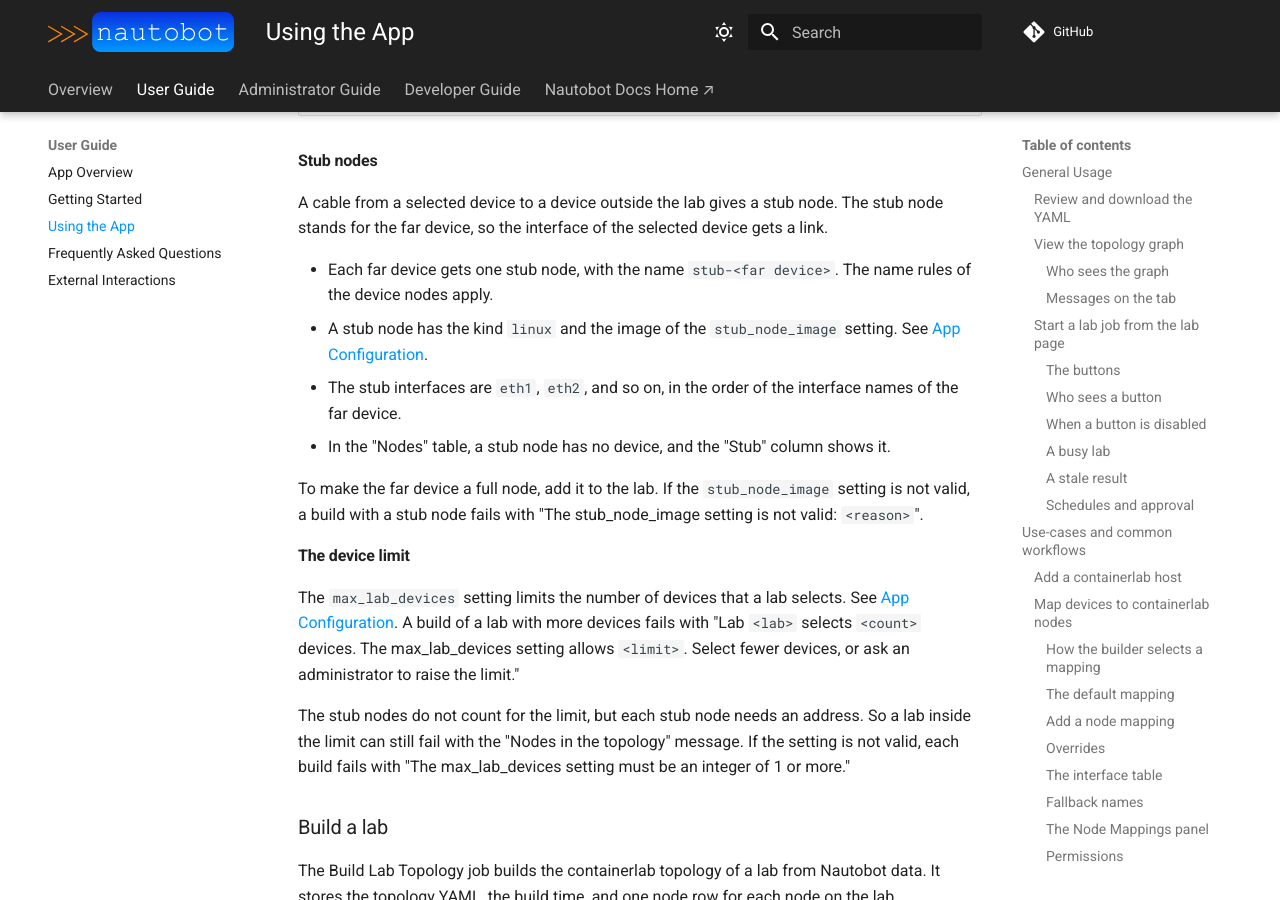
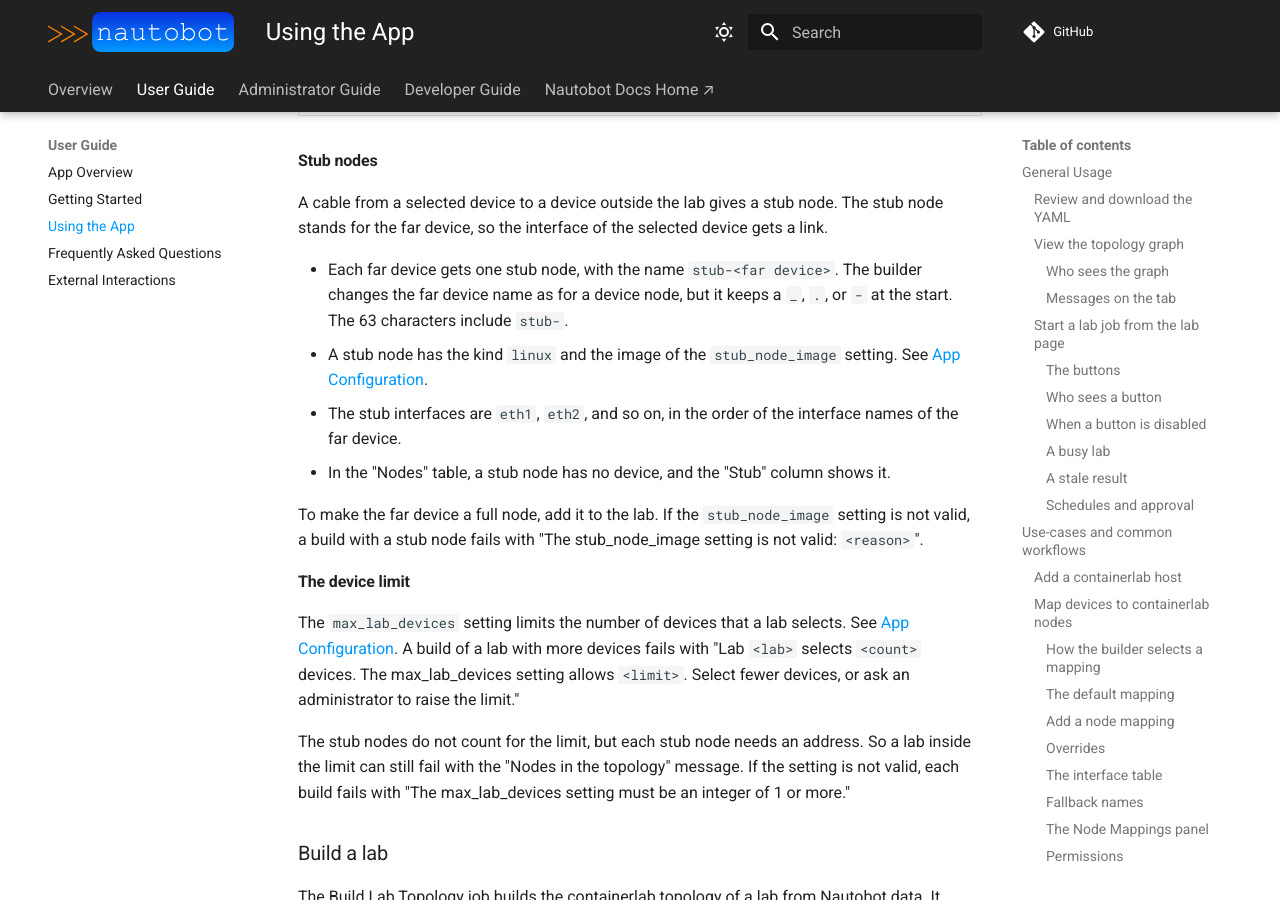
Before and after one commit to jtdub/nautobot-app-containerlab-orchestrator, an MkDocs documentation site: the page built from docs/user/app_use_cases.md, in a window 1280 px wide and 900 px high, scrolled down 15174 px. Built offline with MkDocs 1.6.1 and Material for MkDocs 9.7.7, drawn with Linux system fonts in a browser that asks for light colours; comment, search, counter and statistics services are not loaded; some of the changed text lies outside the part shown.

Commit message:
123: Address QA round 1 findings
Link the Golden Config section from the lab steps (E3). Give the exact stub
node name rule. Split two steps and one long sentence for ASD-STE100.

Claude-Session: https://claude.ai/code/session_015Wtbd2AbXxZ9u8rarE86by

```diff
--- a/docs/user/app_use_cases.md
+++ b/docs/user/app_use_cases.md
@@ -437,9 +437,9 @@ The Build Lab Topology job writes the topology. The "Topology YAML" tab shows it
 
 #### Nodes
 
-The topology has one node for each selected device, and one [stub node](#stub-nodes) for each device at the far end
-of a cable outside the lab. The node mapping of a device gives the node keys. The builder adds only the allowed keys
-of "Overrides". See [Map devices to containerlab nodes](#map-devices-to-containerlab-nodes) and
+The topology has one node for each selected device. It also has one [stub node](#stub-nodes) for each device at the
+far end of a cable outside the lab. The node mapping of a device gives the node keys. The builder adds only the
+allowed keys of "Overrides". See [Map devices to containerlab nodes](#map-devices-to-containerlab-nodes) and
 [Overrides](#overrides).
 
 The node name comes from the device name:
@@ -489,7 +489,8 @@ warning has the form "Device `<device>`, interface `<interface>`: `<text>`".
 A cable from a selected device to a device outside the lab gives a stub node. The stub node stands for the far
 device, so the interface of the selected device gets a link.
 
-- Each far device gets one stub node, with the name `stub-<far device>`. The name rules of the device nodes apply.
+- Each far device gets one stub node, with the name `stub-<far device>`. The builder changes the far device name
+  as for a device node, but it keeps a `_`, `.`, or `-` at the start. The 63 characters include `stub-`.
 - A stub node has the kind `linux` and the image of the `stub_node_image` setting. See
   [App Configuration](../admin/install.md#app-configuration).
 - The stub interfaces are `eth1`, `eth2`, and so on, in the order of the interface names of the far device.
```
Also changed, not shown: other parts of docs/user/app_use_cases.md (+3 -3 lines).
